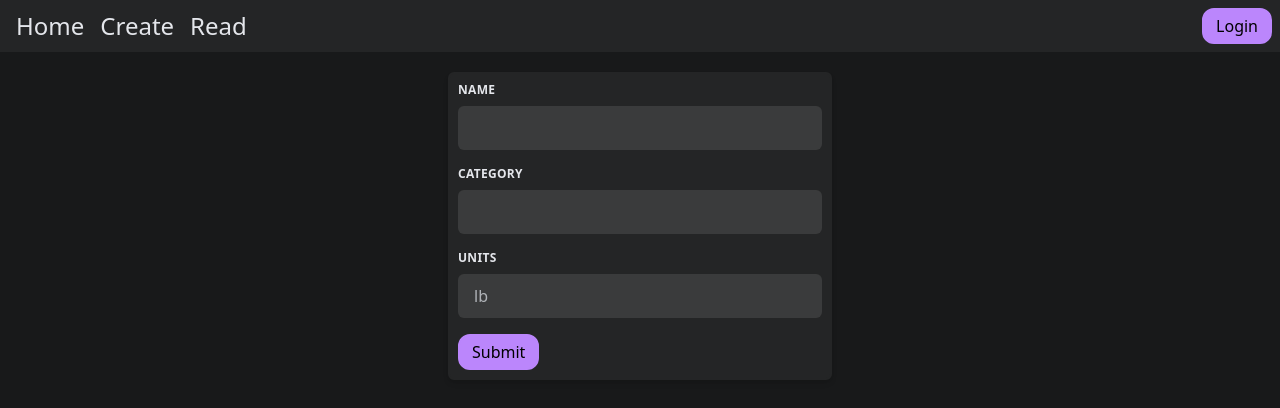
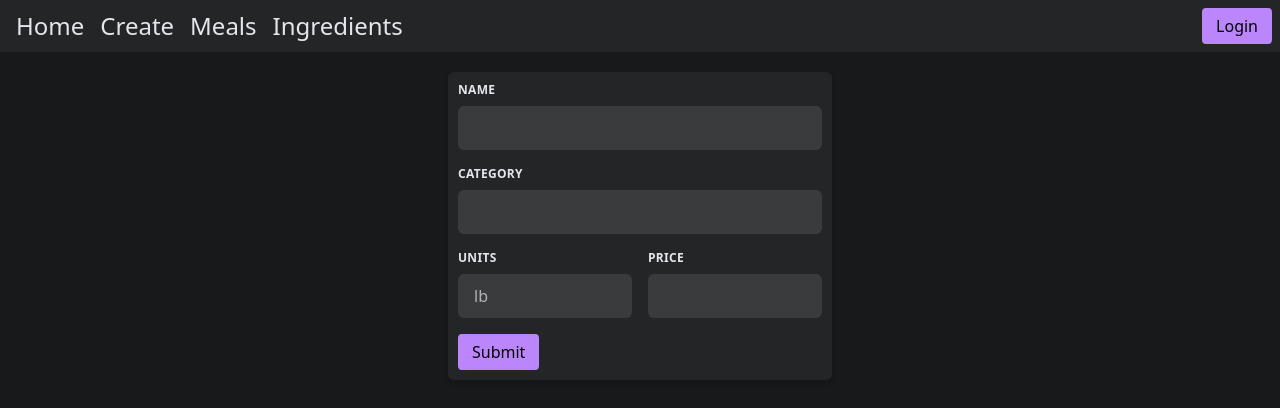
Before and after one commit to kiserd/meal-cost, a React (Create React App) app in the folder react_frontend/: page /create in a window 1280 px wide. Shown: the top 408 px of the page. Built offline with nearby package versions, Linux system fonts and the light colour scheme.

Commit message:
made general updates to components, changed nav routes from CRUD to Meals and Ingredients

```diff
--- a/react_frontend/src/components/Button.js
+++ b/react_frontend/src/components/Button.js
@@ -2,7 +2,7 @@ import React from 'react'
 
 const Button = ({ text }) => {
   return (
-    <button className='py-1 px-3 border-2 rounded-xl bg-custom-purple-primary border-custom-purple-primary'>
+    <button className='py-1 px-3 border-2 rounded bg-custom-purple-primary border-custom-purple-primary'>
         {text}
     </button>
   )
--- a/react_frontend/src/components/IngredientCard.js
+++ b/react_frontend/src/components/IngredientCard.js
@@ -2,13 +2,21 @@ import React from 'react'
 
 const IngredientCard = ({ ingredient }) => {
   return (
-    <div className='bg-custom-card shadow-md max-w-md rounded-md text-custom-text-primary'>
+    <div className='uppercase bg-custom-card shadow-md max-w-md rounded-md text-custom-text-primary font-bold'>
+      <div className='p-2'>
         <div className='text-custom-text-primary text-2xl'>
             {ingredient.name}
         </div>
-        <div className='text-custom-text-secondary text-lg'>
+        <div className='text-custom-text-secondary text-xs'>
             {ingredient.category}
         </div>
+        <div className='text-custom-text-secondary text-xs'>
+            ${ingredient.price} / {ingredient.unit}
+        </div>
+        <div className='text-custom-text-secondary text-xs'>
+            {ingredient.kcal} kcal / {ingredient.unit}
+        </div>
+      </div>
     </div>
   )
 }
--- a/react_frontend/src/components/IngredientForm.js
+++ b/react_frontend/src/components/IngredientForm.js
@@ -8,14 +8,14 @@ import TextInput from './TextInput'
 
 const IngredientForm = () => {
 
-    const [payload, setPayload] = useState({'name': '', 'category': ''});
+    const [payload, setPayload] = useState({'name': '', 'category': '', 'price': ''});
 
     const addIngredient = async (e) => {
         // prevent page reload
         e.preventDefault();
         if (payload.name !== '' && payload.category !== '') {
             // send POST request to backend
-            let res = await axios.post('http://localhost:5000/ingredients', payload)
+            let res = await axios.post('http://localhost:5000/api/ingredients', payload)
             console.log(res)
         }
     };
@@ -35,13 +35,18 @@ const IngredientForm = () => {
             <div className='mb-4'>
                 <TextInput name='category' value={payload.category} onChange={handleInputChange} />
             </div>
-            <div className='mb-4'>
+            <div className='mb-4 flex flex-row'>
+                <div className='w-full md:w-1/2 mr-2'>
                     <label className='label-dft' htmlFor='measure'>units</label>
                     <select className='form-elt-dft select-dft' name='measure'>
                         <option>lb</option>
                         <option>oz</option>
                         <option>g</option>
                     </select>
+                </div>
+                <div className='w-full md:w-1/2 ml-2'>
+                    <TextInput name='price' value={payload.price} onChange={handleInputChange} />
+                </div>
             </div>
             {/* <div className='mb-4'>
                 <TextInput name='Price' />
--- a/react_frontend/src/components/Nav.js
+++ b/react_frontend/src/components/Nav.js
@@ -10,7 +10,8 @@ const Nav = () => {
     const navLinks = [
         {route: '/', name: 'Home', id: 1},
         {route: '/create', name: 'Create', id: 2},
-        {route: '/read', name: 'Read', id: 3},
+        {route: '/meals', name: 'Meals', id: 3},
+        {route: '/ingredients', name: 'Ingredients', id: 4},
     ]
   return (
     <div className="bg-custom-card mb-5 p-2 flex flex-row items-center">
```
Lines whose indentation alone changed are shown as unchanged.
